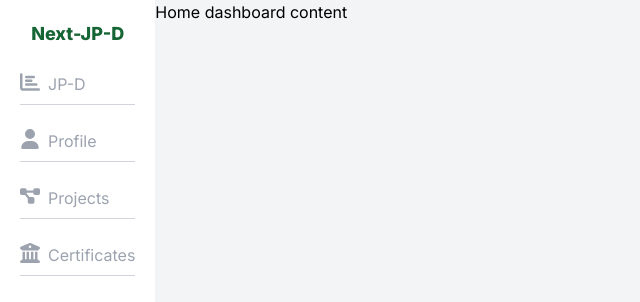
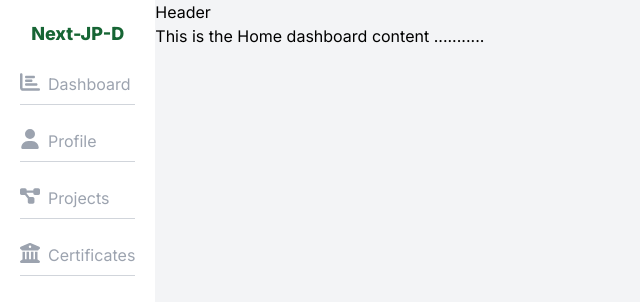
Before and after one commit to Ahmed97777/Nextjs-Hotel-Management-System, a Next.js app: page / in a window 1280 px wide. Shown: the top 302 px of the page, without its empty margins (0-640 px from the left). Built offline with nearby package versions, Linux system fonts and the light colour scheme.

Commit message:
Re-organizing project files to best practices.

```diff
--- a/app/pages/certificates/page.js
+++ b/app/certificates/page.js
@@ -1,7 +1,7 @@
 import React from "react";
 
 function page() {
-  return <div>this is certificates page</div>;
+  return <div>This is the Certificates page</div>;
 }
 
 export default page;
--- a/app/layout.js
+++ b/app/layout.js
@@ -1,7 +1,7 @@
 import { Inter } from "next/font/google";
 import "./globals.css";
 
-import Sidebar from "./Components/Sidebar";
+import Sidebar from "@/components/Sidebar";
 
 const inter = Inter({ subsets: ["latin"] });
 
--- a/app/page.js
+++ b/app/page.js
@@ -1,3 +1,10 @@
+import Header from "@/components/Header";
+
 export default function Home() {
-  return <h1>Home dashboard content</h1>;
+  return (
+    <>
+      <Header />
+      <h1>This is the Home dashboard content ...........</h1>
+    </>
+  );
 }
--- a/app/pages/projects/page.js
+++ b/app/profile/page.js
@@ -1,7 +1,7 @@
 import React from "react";
 
 function page() {
-  return <div>this is projects page</div>;
+  return <div>This is the User profile page</div>;
 }
 
 export default page;
--- a/app/pages/profile/page.js
+++ b/app/projects/page.js
@@ -1,7 +1,7 @@
 import React from "react";
 
 function page() {
-  return <div>this is profile</div>;
+  return <div>This is the Projects page</div>;
 }
 
 export default page;
--- /dev/null
+++ b/components/Header.js
@@ -0,0 +1,7 @@
+import React from "react";
+
+function Header() {
+  return <h1>Header</h1>;
+}
+
+export default Header;
--- a/app/Components/Sidebar.js
+++ b/components/Sidebar.js
@@ -1,10 +1,12 @@
 import React from "react";
+
 import SidebarListItem from "./SidebarListItem";
 
 import { faChartBar } from "@fortawesome/free-solid-svg-icons";
 import { faUser } from "@fortawesome/free-solid-svg-icons";
 import { faDiagramProject } from "@fortawesome/free-solid-svg-icons";
 import { faBuildingColumns } from "@fortawesome/free-solid-svg-icons";
+import Link from "next/link";
 
 function Sidebar() {
   return (
@@ -12,22 +14,22 @@ function Sidebar() {
       <h3
         className="mb-6 text-green-800 font-extrabold text-lg text-center" /*Logo Name*/
       >
-        Next-JP-D
+        <Link href={"/"}>Next-JP-D</Link>
       </h3>
 
       <ul className="space-y-6">
-        <SidebarListItem linkTo="/" icon={faChartBar} name="JP-D" />
+        <SidebarListItem linkTo="/" icon={faChartBar} name="Dashboard" />
 
-        <SidebarListItem linkTo="/pages/profile" icon={faUser} name="Profile" />
+        <SidebarListItem linkTo="/profile" icon={faUser} name="Profile" />
 
         <SidebarListItem
-          linkTo="/pages/projects"
+          linkTo="/projects"
           icon={faDiagramProject}
           name="Projects"
         />
 
         <SidebarListItem
-          linkTo="/pages/certificates"
+          linkTo="/certificates"
           icon={faBuildingColumns}
           name="Certificates"
         />
```
Also changed, not shown: components/SidebarListItem.js (renamed from app/Components/SidebarListItem.js).
